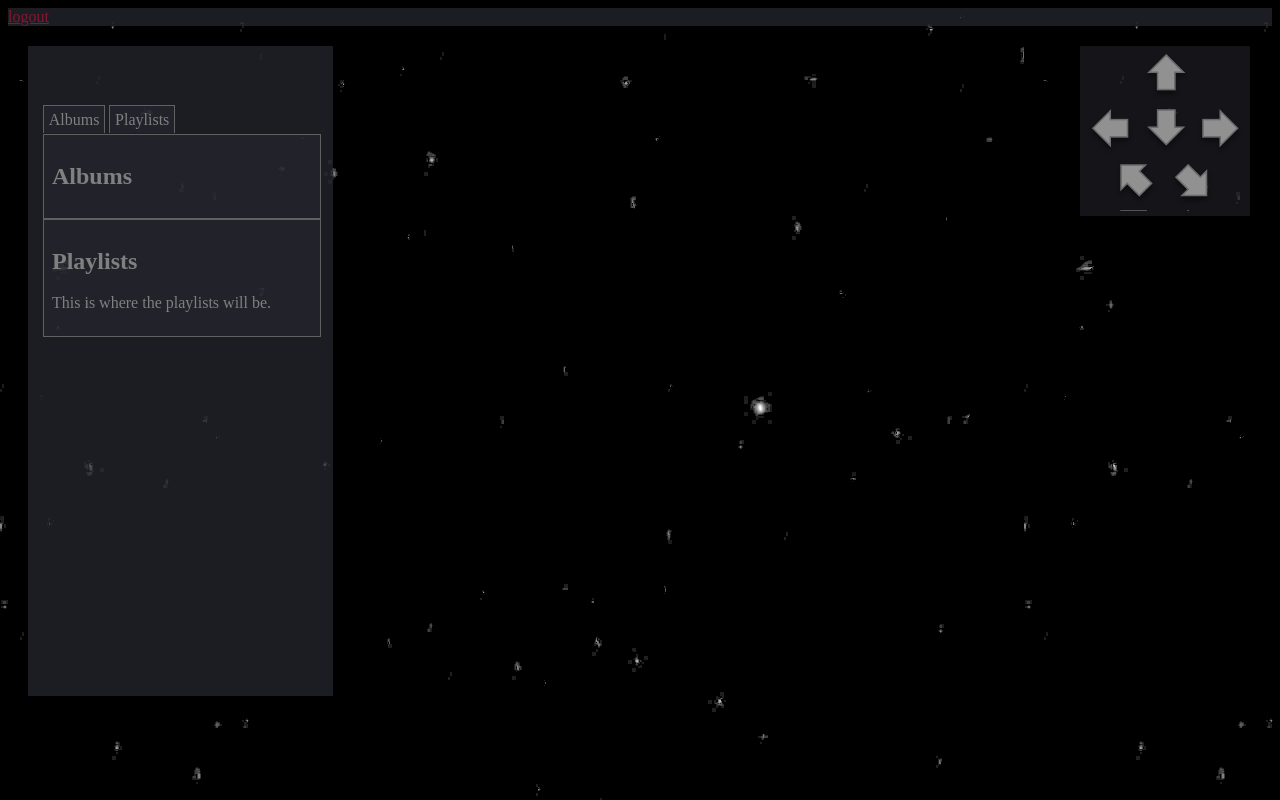
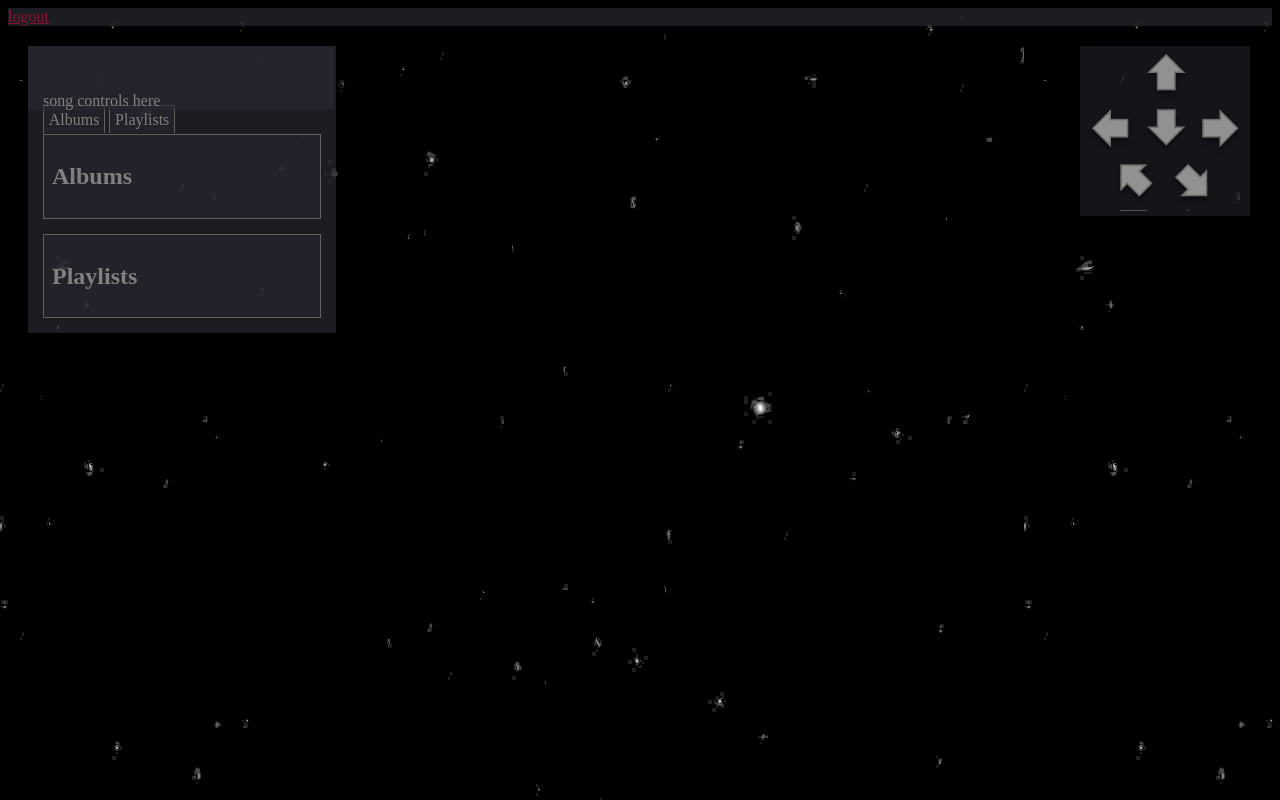
Before and after one commit to br3annalynn/Hackbright_Project, a Flask app: page /planets in a window 1280 px wide. Run offline with Flask 2, Linux system fonts and the light colour scheme; data that the repository does not hold is empty; parts of the project's set-up code (start-up, migrations or seed data) failed here and were passed over; some libraries are stand-ins or nearby versions.

Commit message:
Music controls with zoom wokring

```diff
--- a/my_rdio_search.py
+++ b/my_rdio_search.py
@@ -42,7 +42,7 @@ def get_user_collection(user_info):
     return json.dumps({'user_name': current_user.name, 'collection': collection})
 
 ##### Gets user's playlists
-def get_user_playlist(user_info):
+def get_user_playlists(user_info):
     rdio_manager = rdio.Api(user_info[0], user_info[1], user_info[2], user_info[3])
     current_user = rdio_manager.current_user()
     playlists = []
--- a/static/css/main.css
+++ b/static/css/main.css
@@ -7,7 +7,7 @@ body{
     background-image: url('../imgs/stars2.jpg');
     background-color: black;
     color: rgb(40, 40, 50);
-    font-family: comic;
+    font-family: 'Droid Serif';
 }
 /*css for index.html*/
 #mainbox{
@@ -58,18 +58,38 @@ a{
 
 
 #musicbox{
-    width: 305px;
-    height: 650px;
+    /*width: 305px;*/
     background-color: rgba(40, 40, 50, .7);
     color: gray;
     margin: 20px;
     position: absolute;
 }
+
+#playbox{
+    /*width: 305px;*/
+    /*height: 650px;*/
+    background-color: rgba(40, 40, 50, .7);
+    color: gray;
+    margin: 20px;
+    position: absolute;
+}
+
 #user_music{
     height: 50px;
     font-size: 26px;
     padding-top: 15px;
     padding-left: 15px;
+}
+
+#username{
+    /*height: 50px;*/
+    font-size: 26px;
+    padding-top: 15px;
+    padding-left: 15px;
+}
+
+#username:hover{
+    color: rgb(133, 23, 50);
 }
 
 #tabs {
@@ -100,7 +120,7 @@ ul#tabs li a.selected {
 }
 div.tabContent {
     width: 260px;
-    margin-left: 15px;
+    margin: 0 15px 15px 15px;
     border: 1px solid #606060;
     padding: 8px;
     background-color: rgba(40, 40, 50, .5);
@@ -109,9 +129,23 @@ div.tabContent.hide {
     display: none;
 }
 
+p:hover {
+    color: rgb(133, 23, 50);
+}
 
 
+#albumbox{
+    width: 260px;
+    margin: 0 15px 15px 15px;
+    /*border: 1px solid #606060; */
+    padding: 8px;
+    /*background-color: rgba(40, 40, 50, .5);*/
+}
 
+
+#songControls{
+    padding-left: 15px;
+}
 
 
 #directionButtonBox{
--- a/templates/planets.html
+++ b/templates/planets.html
@@ -3,7 +3,7 @@
 
 {%block body%}
 
-    <div id="navBar"> <a href="/">logout</a></div>
+    <div id="navBar"><a href="/clear">logout</a></div>
 
     <div id="directionButtonbox">
         <div class="rows">
@@ -34,10 +34,15 @@
         </div>
         <div class="tabContent" id="playlist_tabs">
             <h2>Playlists</h2>
-            <div>
-                <p>This is where the playlists will be.</p>
+            <div id="playlist_list">
             </div>
         </div>
+    </div>
+
+    <div id="playbox">
+        <div id="username"></div>
+        <div id="albumbox"></div>
+        <div id="songControls">song controls here</div>
     </div>
 
     <script src="../static/js/three.min.js"></script>
--- a/views.py
+++ b/views.py
@@ -6,6 +6,7 @@ import config
 import forms
 import model
 import my_rdio_search
+import json
 
 app = Flask(__name__)
 app.config.from_object(config)
@@ -88,21 +89,35 @@ def register_user():
 def show_planets():
     return render_template("planets.html")
 
-@app.route("/get_music")
-def get_music_data():
-    session_music_collection = session.get('session_music_collection')
-    if session_music_collection:
-        return session_music_collection
-    else:
-        #get info for current user. Returns a list of keys and secrets
-        user_info = model.get_Rdio_info('fake user')
-        #call my_rdio_search on current user to return music collection and playlists
-        music_collection = my_rdio_search.get_user_collection(user_info)
 
-        # playlists = my_rdio_search.get_user_playlists(user_info)
-        # return (music_collection, playlists)
-        session['session_music_collection'] = session_music_collection
-        return music_collection
+@app.route("/get_music_collection")
+def get_music_collection():
+    # session_music_collection = session.get('session_music_collection')
+    # if session_music_collection:
+    #     return session_music_collection
+    # else:
+    user_info = model.get_Rdio_info('fake user')
+    #call my_rdio_search on current user to return music collection and playlists
+    music_collection = my_rdio_search.get_user_collection(user_info)
+    # session['session_music_collection'] = session_music_collection
+    return music_collection
+
+@app.route("/get_playlists")
+def get_playlists():
+    # session_playlists = session.get('session_playlists')
+    # if session_playlists:
+    #     return session_playlists
+    # else:
+    user_info = model.get_Rdio_info('fake user')
+    #call my_rdio_search on current user to return music collection and playlists
+    playlists = my_rdio_search.get_user_playlists(user_info)
+    # session['playlists'] = session_playlists
+    return playlists
+
+@app.route("/clear")
+def clear():
+    session.clear()
+    return redirect(url_for("index"))
 
 if __name__ == "__main__":
     app.run(debug=True)
```
